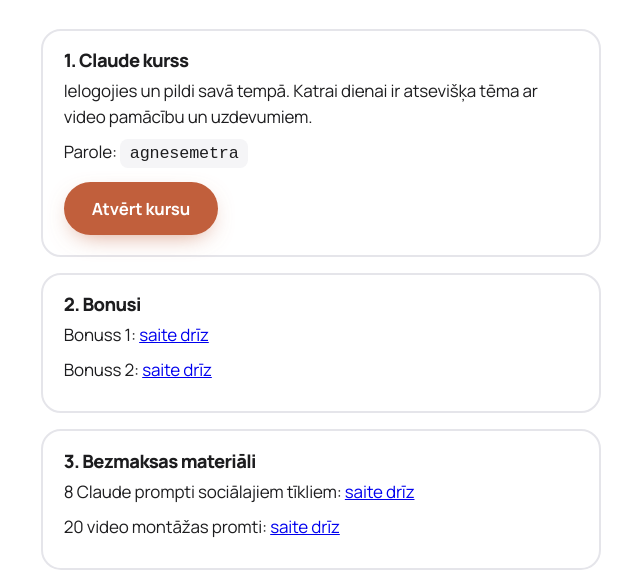
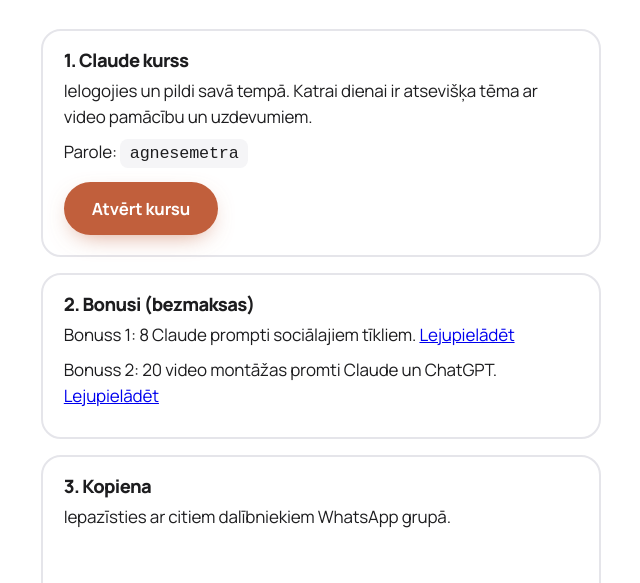
Before and after one commit to Matra888/stastaspeks-site, a plain HTML site: page blackfriday-lv/thanks/index.html in a window 1280 px wide. Shown: the part 195-778 px from the top of the page, without its empty margins (319-959 px from the left). Drawn offline with Linux system fonts and the light colour scheme.

Commit message:
Latvian thank-you page: bonuses are the free materials

```diff
--- a/blackfriday-lv/thanks/index.html
+++ b/blackfriday-lv/thanks/index.html
@@ -341,19 +341,13 @@
     </section>
 
     <section class="card" aria-labelledby="bonus-h">
-      <h2 id="bonus-h">2. Bonusi</h2>
-      <p>Bonuss 1: <a href="#" id="bonus1">saite drīz</a></p>
-      <p>Bonuss 2: <a href="#" id="bonus2">saite drīz</a></p>
-    </section>
-
-    <section class="card" aria-labelledby="free-h">
-      <h2 id="free-h">3. Bezmaksas materiāli</h2>
-      <p>8 Claude prompti sociālajiem tīkliem: <a href="#" id="skillsLink">saite drīz</a></p>
-      <p>20 video montāžas promti: <a href="#" id="promptsLink">saite drīz</a></p>
+      <h2 id="bonus-h">2. Bonusi (bezmaksas)</h2>
+      <p>Bonuss 1: 8 Claude prompti sociālajiem tīkliem. <a href="#" id="bonus1">Lejupielādēt</a></p>
+      <p>Bonuss 2: 20 video montāžas promti Claude un ChatGPT. <a href="#" id="bonus2">Lejupielādēt</a></p>
     </section>
 
     <section class="card" aria-labelledby="wa-h">
-      <h2 id="wa-h">4. Kopiena</h2>
+      <h2 id="wa-h">3. Kopiena</h2>
       <p>Iepazīsties ar citiem dalībniekiem WhatsApp grupā.</p>
       <a class="btn wa" href="https://chat.whatsapp.com/CxlTuUm6WCQ6ZPOVtBMsni" target="_blank" rel="noopener">Pievienoties WhatsApp</a>
     </section>
```
